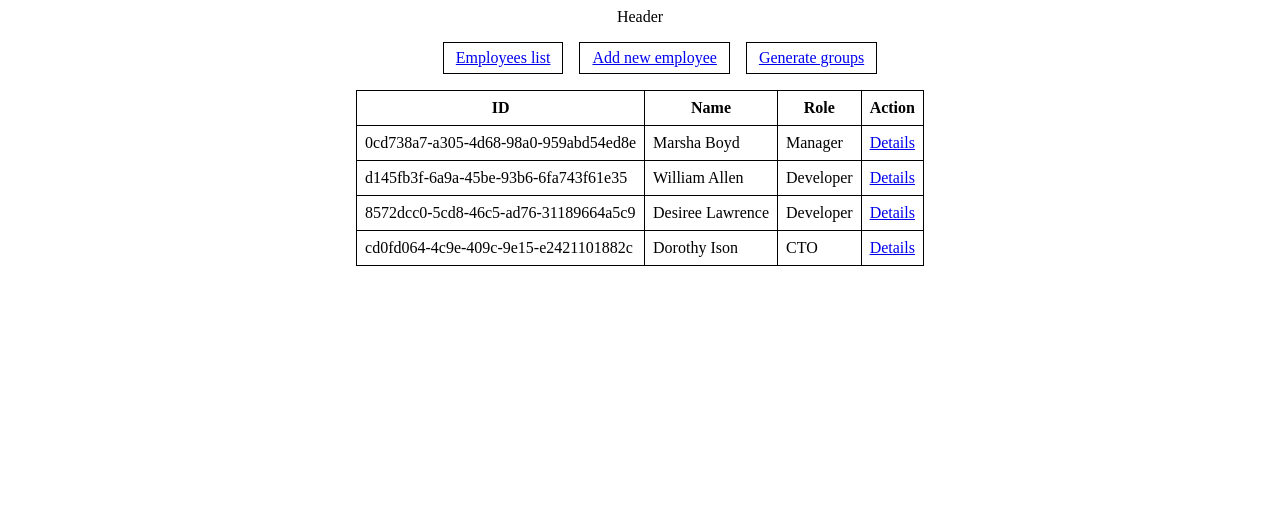
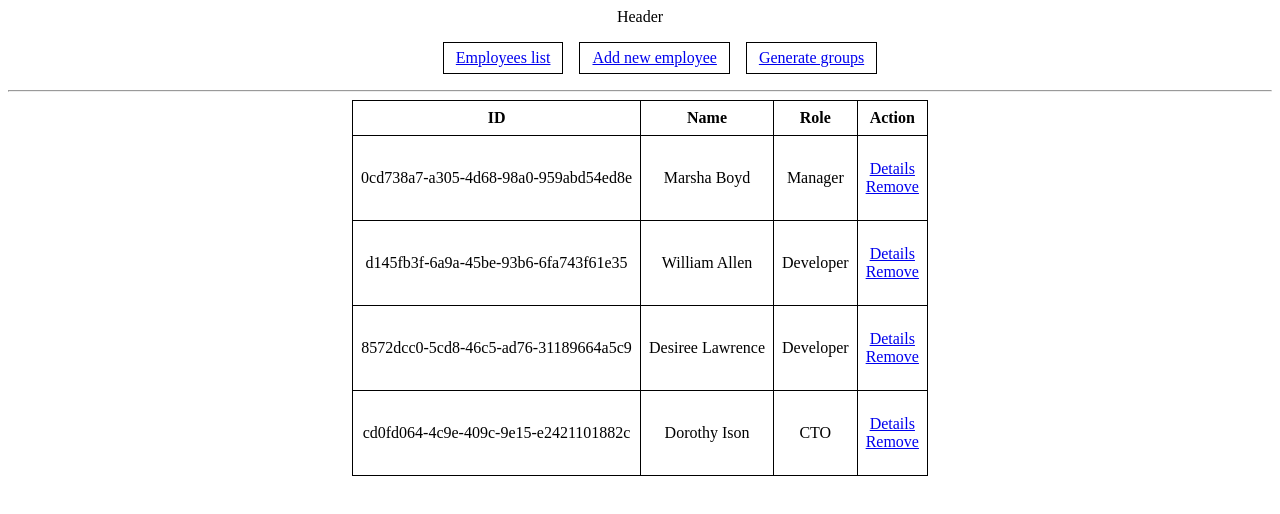
Before and after one commit to lbassin/react-santa, a React (Create React App) app: page /employee/list in a window 1280 px wide. Shown: the top 514 px of the page. Built offline with nearby package versions, Linux system fonts and the light colour scheme.

Commit message:
WIP - Delete

```diff
--- a/src/App.js
+++ b/src/App.js
@@ -12,6 +12,9 @@ function App() {
             <Header/>
             <BrowserRouter>
                 <HeaderNav/>
+
+                <hr/>
+
                 <Switch>
                     <Route path="/employee" component={Employee}/>
                     <Route exact path="/" component={Home}/>
--- a/src/components/Employee/EmployeeRow.js
+++ b/src/components/Employee/EmployeeRow.js
@@ -1,9 +1,15 @@
 import React from 'react';
 import { Link } from "react-router-dom";
 
-const rowStyle= {
+const rowStyle = {
     border: '1px solid #000',
     padding: '8px'
+};
+
+const listStyle = {
+    listStyleType: 'none',
+    paddingLeft: 0,
+    textAlign: 'center'
 };
 
 export default (props) => (
@@ -12,7 +18,14 @@ export default (props) => (
         <td style={rowStyle}>{props.employee.name}</td>
         <td style={rowStyle}>{props.employee.role}</td>
         <td style={rowStyle}>
-            <Link to={`/employee/${props.employee.id}/view`}>Details</Link>
+            <ul style={listStyle}>
+                <li>
+                    <Link to={`/employee/${props.employee.id}/view`}>Details</Link>
+                </li>
+                <li>
+                    <Link to={`/employee/${props.employee.id}/delete`}>Remove</Link>
+                </li>
+            </ul>
         </td>
     </tr>
 );
--- a/src/containers/Employee.js
+++ b/src/containers/Employee.js
@@ -4,16 +4,25 @@ import EmployeeList from "./employee/EmployeeList";
 import EmployeeNew from "./employee/EmployeeNew";
 import EmployeeGenerate from "./employee/EmployeeGenerate";
 import EmployeeDetails from "./employee/EmployeeDetails";
+import EmployeeDelete from "./employee/EmployeeDelete";
+
+const AreaStyle = {
+    width: '80%',
+    maxWidth: '680px',
+    textAlign: 'center',
+    margin: 'auto'
+}
 
 class Employee extends React.Component {
     render() {
         return (
-            <React.Fragment>
+            <div style={AreaStyle}>
                 <Route exact path="/employee/list" component={EmployeeList}/>
                 <Route exact path="/employee/new" component={EmployeeNew}/>
                 <Route exact path="/employee/generate" component={EmployeeGenerate}/>
                 <Route exact path="/employee/:id/view" component={EmployeeDetails}/>
-            </React.Fragment>
+                <Route exact path="/employee/:id/delete" component={EmployeeDelete}/>
+            </div>
         );
     }
 }
--- /dev/null
+++ b/src/containers/employee/EmployeeDelete.js
@@ -0,0 +1,37 @@
+import React from 'react';
+
+class EmployeeDelete extends React.Component {
+
+    constructor(props) {
+        super(props);
+
+        console.log()
+        this.state = {
+            employee: {
+                name: 'test'
+            }
+        };
+    }
+
+    deleteUser = () => {
+        alert('Removed');
+    }
+
+    goBack = () => {
+        alert('Back');
+    }
+
+    render() {
+        const { employee } = this.state;
+
+        return (
+            <React.Fragment>
+                <p>User {employee.name} will be remove, do you want to continue ?</p>
+                <button onClick={this.deleteUser}>Yes</button>
+                <button onClick={this.goBack}>No</button>
+            </React.Fragment>
+        );
+    }
+}
+
+export default EmployeeDelete;
```
